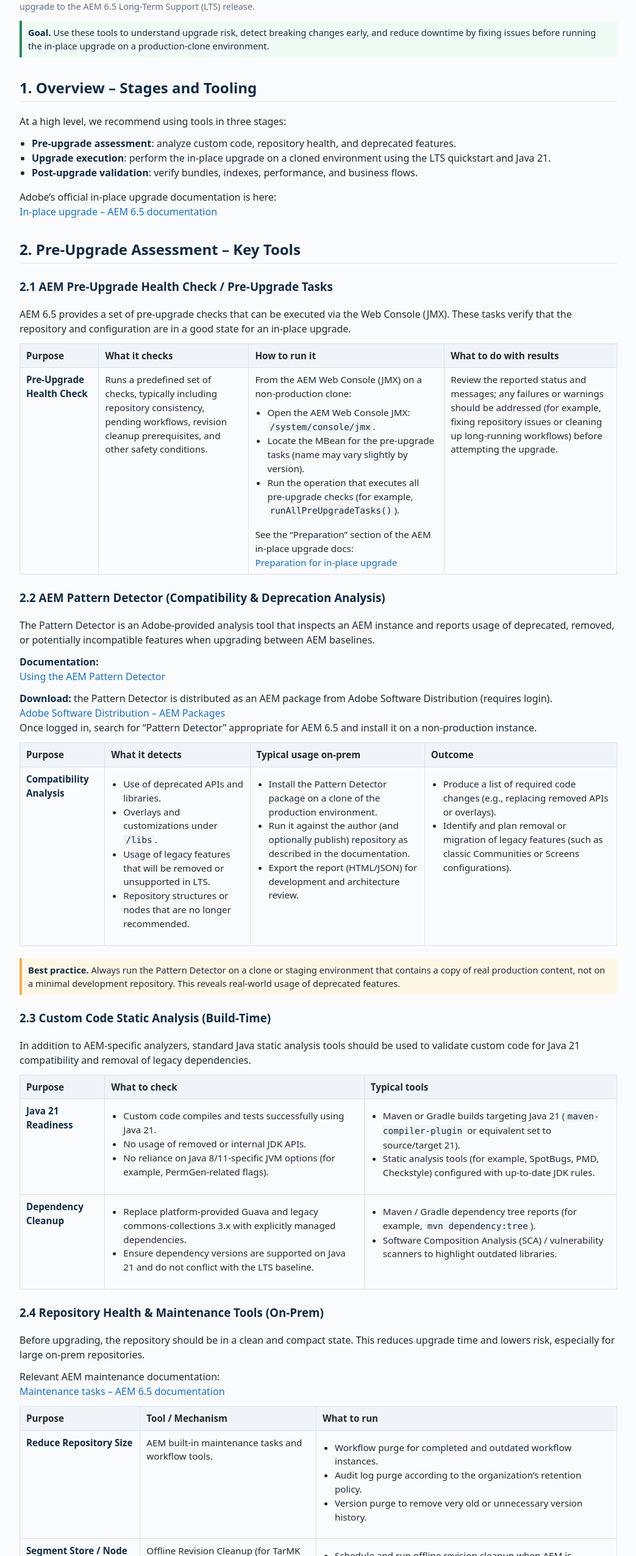
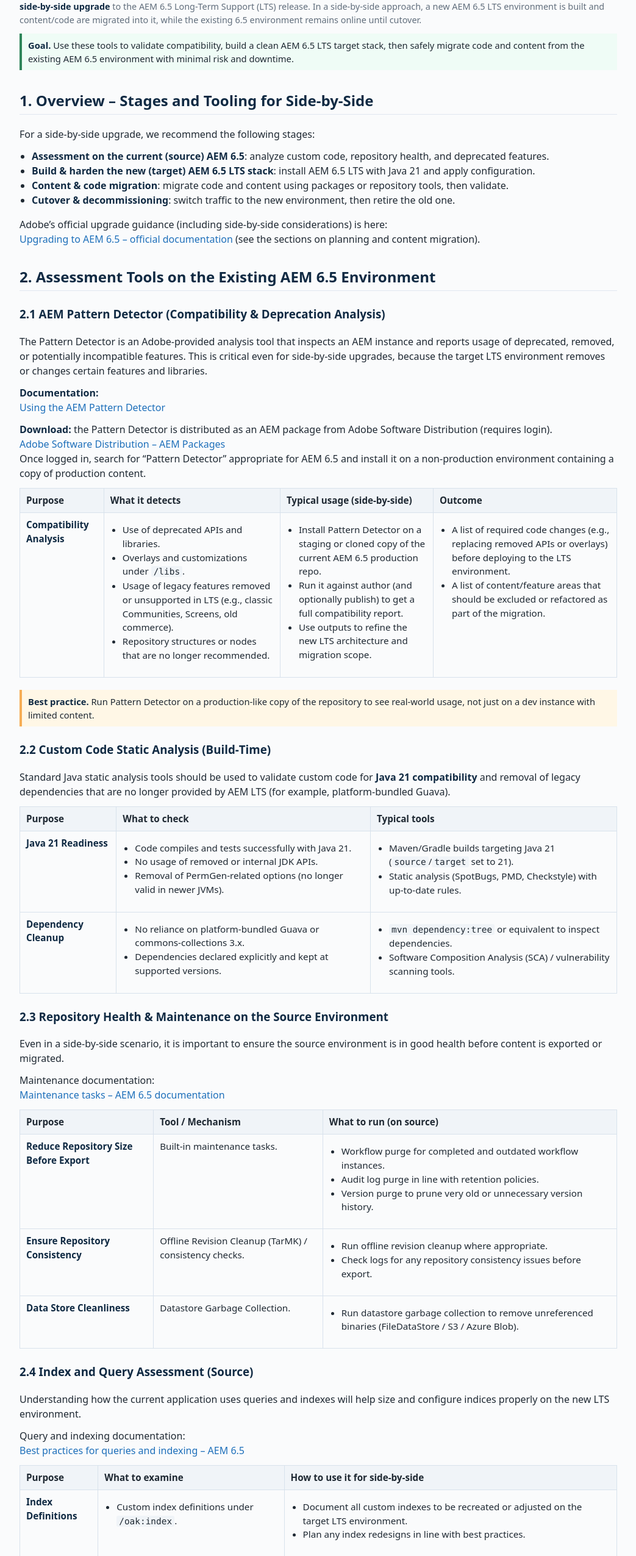
Before and after one commit to lbaoyu/eds-test, a website: page docs/lts-upgrade-tools.html in a window 1280 px wide. Shown: the part 189-2740 px from the top of the page at 61% size, without its empty margins (118-1161 px from the left). Drawn offline with Linux system fonts and the light colour scheme.

Commit message:
Update lts-upgrade-tools.html

```diff
--- a/docs/lts-upgrade-tools.html
+++ b/docs/lts-upgrade-tools.html
@@ -2,7 +2,7 @@
 <html lang="en">
 <head>
   <meta charset="UTF-8">
-  <title>AEM 6.5 LTS Upgrade – Tools & Pre‑Upgrade Assessment (On‑Prem)</title>
+  <title>AEM 6.5 LTS Side‑by‑Side Upgrade – Tools & Pre‑Upgrade Assessment (On‑Prem)</title>
   <style>
     body {
       font-family: system-ui, -apple-system, BlinkMacSystemFont, "Segoe UI", sans-serif;
@@ -91,84 +91,46 @@
 </head>
 <body>
 
-<h1>AEM 6.5 LTS Upgrade – Tools &amp; Pre‑Upgrade Assessment (On‑Prem)</h1>
+<h1>AEM 6.5 LTS Side‑by‑Side Upgrade – Tools &amp; Pre‑Upgrade Assessment (On‑Prem)</h1>
 <p class="small">
   This document summarizes the main tools and checks that an on‑premises AEM 6.5 customer should use when planning
-  and executing an upgrade to the AEM 6.5 Long‑Term Support (LTS) release.
+  and executing a <strong>side‑by‑side upgrade</strong> to the AEM 6.5 Long‑Term Support (LTS) release. In a side‑by‑side
+  approach, a new AEM 6.5 LTS environment is built and content/code are migrated into it, while the existing
+  6.5 environment remains online until cutover.
 </p>
 
 <div class="note">
-  <strong>Goal.</strong> Use these tools to understand upgrade risk, detect breaking changes early, and reduce downtime
-  by fixing issues before running the in‑place upgrade on a production‑clone environment.
+  <strong>Goal.</strong> Use these tools to validate compatibility, build a clean AEM 6.5 LTS target stack,
+  then safely migrate code and content from the existing AEM 6.5 environment with minimal risk and downtime.
 </div>
 
-<h2>1. Overview – Stages and Tooling</h2>
+<h2>1. Overview – Stages and Tooling for Side‑by‑Side</h2>
 
-<p>At a high level, we recommend using tools in three stages:</p>
+<p>For a side‑by‑side upgrade, we recommend the following stages:</p>
 
 <ul>
-  <li><strong>Pre‑upgrade assessment</strong>: analyze custom code, repository health, and deprecated features.</li>
-  <li><strong>Upgrade execution</strong>: perform the in‑place upgrade on a cloned environment using the LTS quickstart and Java 21.</li>
-  <li><strong>Post‑upgrade validation</strong>: verify bundles, indexes, performance, and business flows.</li>
+  <li><strong>Assessment on the current (source) AEM 6.5</strong>: analyze custom code, repository health, and deprecated features.</li>
+  <li><strong>Build &amp; harden the new (target) AEM 6.5 LTS stack</strong>: install AEM 6.5 LTS with Java 21 and apply configuration.</li>
+  <li><strong>Content &amp; code migration</strong>: migrate code and content using packages or repository tools, then validate.</li>
+  <li><strong>Cutover &amp; decommissioning</strong>: switch traffic to the new environment, then retire the old one.</li>
 </ul>
 
 <p>
-  Adobe’s official in‑place upgrade documentation is here:<br>
-  <a href="https://experienceleague.adobe.com/docs/experience-manager-65/deploying/upgrading/in-place-upgrade.html?lang=en" target="_blank" rel="noopener">
-    In‑place upgrade – AEM 6.5 documentation
-  </a>
+  Adobe’s official upgrade guidance (including side‑by‑side considerations) is here:<br>
+  <a href="https://experienceleague.adobe.com/docs/experience-manager-65/deploying/upgrading/in-place-upgrade.html?lang=en"
+     target="_blank" rel="noopener">
+    Upgrading to AEM 6.5 – official documentation
+  </a> (see the sections on planning and content migration).
 </p>
 
-<h2>2. Pre‑Upgrade Assessment – Key Tools</h2>
+<h2>2. Assessment Tools on the Existing AEM 6.5 Environment</h2>
 
-<h3>2.1 AEM Pre‑Upgrade Health Check / Pre‑Upgrade Tasks</h3>
-
-<p>
-  AEM 6.5 provides a set of pre‑upgrade checks that can be executed via the Web Console (JMX). These tasks verify that
-  the repository and configuration are in a good state for an in‑place upgrade.
-</p>
-
-<table>
-  <thead>
-    <tr>
-      <th>Purpose</th>
-      <th>What it checks</th>
-      <th>How to run it</th>
-      <th>What to do with results</th>
-    </tr>
-  </thead>
-  <tbody>
-    <tr>
-      <td><strong>Pre‑Upgrade Health Check</strong></td>
-      <td>
-        Runs a predefined set of checks, typically including repository consistency, pending workflows,
-        revision cleanup prerequisites, and other safety conditions.
-      </td>
-      <td>
-        From the AEM Web Console (JMX) on a non‑production clone:
-        <ul>
-          <li>Open the AEM Web Console JMX: <code>/system/console/jmx</code>.</li>
-          <li>Locate the MBean for the pre‑upgrade tasks (name may vary slightly by version).</li>
-          <li>Run the operation that executes all pre‑upgrade checks (for example, <code>runAllPreUpgradeTasks()</code>).</li>
-        </ul>
-        See the “Preparation” section of the AEM in‑place upgrade docs:<br>
-        <a href="https://experienceleague.adobe.com/docs/experience-manager-65/deploying/upgrading/in-place-upgrade.html?lang=en#preparation" target="_blank" rel="noopener">
-          Preparation for in‑place upgrade
-        </a>
-      </td>
-      <td>
-        Review the reported status and messages; any failures or warnings should be addressed (for example,
-        fixing repository issues or cleaning up long‑running workflows) before attempting the upgrade.
-      </td>
-    </tr>
-  </tbody>
-</table>
-
-<h3>2.2 AEM Pattern Detector (Compatibility &amp; Deprecation Analysis)</h3>
+<h3>2.1 AEM Pattern Detector (Compatibility &amp; Deprecation Analysis)</h3>
 
 <p>
   The Pattern Detector is an Adobe‑provided analysis tool that inspects an AEM instance and reports usage of deprecated,
-  removed, or potentially incompatible features when upgrading between AEM baselines.
+  removed, or potentially incompatible features. This is critical even for side‑by‑side upgrades, because the target LTS
+  environment removes or changes certain features and libraries.
 </p>
 
 <p>
@@ -185,7 +147,8 @@
      target="_blank" rel="noopener">
     Adobe Software Distribution – AEM Packages
   </a><br>
-  Once logged in, search for “Pattern Detector” appropriate for AEM 6.5 and install it on a non‑production instance.
+  Once logged in, search for “Pattern Detector” appropriate for AEM 6.5 and install it on a non‑production environment
+  containing a copy of production content.
 </p>
 
 <table>
@@ -193,7 +156,7 @@
     <tr>
       <th>Purpose</th>
       <th>What it detects</th>
-      <th>Typical usage on‑prem</th>
+      <th>Typical usage (side‑by‑side)</th>
       <th>Outcome</th>
     </tr>
   </thead>
@@ -204,21 +167,21 @@
         <ul>
           <li>Use of deprecated APIs and libraries.</li>
           <li>Overlays and customizations under <code>/libs</code>.</li>
-          <li>Usage of legacy features that will be removed or unsupported in LTS.</li>
+          <li>Usage of legacy features removed or unsupported in LTS (e.g., classic Communities, Screens, old commerce).</li>
           <li>Repository structures or nodes that are no longer recommended.</li>
         </ul>
       </td>
       <td>
         <ul>
-          <li>Install the Pattern Detector package on a clone of the production environment.</li>
-          <li>Run it against the author (and optionally publish) repository as described in the documentation.</li>
-          <li>Export the report (HTML/JSON) for development and architecture review.</li>
+          <li>Install Pattern Detector on a staging or cloned copy of the current AEM 6.5 production repo.</li>
+          <li>Run it against author (and optionally publish) to get a full compatibility report.</li>
+          <li>Use outputs to refine the new LTS architecture and migration scope.</li>
         </ul>
       </td>
       <td>
         <ul>
-          <li>Produce a list of required code changes (e.g., replacing removed APIs or overlays).</li>
-          <li>Identify and plan removal or migration of legacy features (such as classic Communities or Screens configurations).</li>
+          <li>A list of required code changes (e.g., replacing removed APIs or overlays) before deploying to the LTS environment.</li>
+          <li>A list of content/feature areas that should be excluded or refactored as part of the migration.</li>
         </ul>
       </td>
     </tr>
@@ -226,15 +189,15 @@
 </table>
 
 <div class="warn">
-  <strong>Best practice.</strong> Always run the Pattern Detector on a clone or staging environment that contains a copy of
-  real production content, not on a minimal development repository. This reveals real‑world usage of deprecated features.
+  <strong>Best practice.</strong> Run Pattern Detector on a production‑like copy of the repository to see real‑world usage,
+  not just on a dev instance with limited content.
 </div>
 
-<h3>2.3 Custom Code Static Analysis (Build‑Time)</h3>
+<h3>2.2 Custom Code Static Analysis (Build‑Time)</h3>
 
 <p>
-  In addition to AEM‑specific analyzers, standard Java static analysis tools should be used to validate
-  custom code for Java 21 compatibility and removal of legacy dependencies.
+  Standard Java static analysis tools should be used to validate custom code for <strong>Java 21 compatibility</strong>
+  and removal of legacy dependencies that are no longer provided by AEM LTS (for example, platform‑bundled Guava).
 </p>
 
 <table>
@@ -250,15 +213,15 @@
       <td><strong>Java 21 Readiness</strong></td>
       <td>
         <ul>
-          <li>Custom code compiles and tests successfully using Java 21.</li>
+          <li>Code compiles and tests successfully with Java 21.</li>
           <li>No usage of removed or internal JDK APIs.</li>
-          <li>No reliance on Java 8/11‑specific JVM options (for example, PermGen‑related flags).</li>
+          <li>Removal of PermGen‑related options (no longer valid in newer JVMs).</li>
         </ul>
       </td>
       <td>
         <ul>
-          <li>Maven or Gradle builds targeting Java 21 (<code>maven-compiler-plugin</code> or equivalent set to source/target 21).</li>
-          <li>Static analysis tools (for example, SpotBugs, PMD, Checkstyle) configured with up‑to‑date JDK rules.</li>
+          <li>Maven/Gradle builds targeting Java 21 (<code>source</code>/<code>target</code> set to 21).</li>
+          <li>Static analysis (SpotBugs, PMD, Checkstyle) with up‑to‑date rules.</li>
         </ul>
       </td>
     </tr>
@@ -266,29 +229,29 @@
       <td><strong>Dependency Cleanup</strong></td>
       <td>
         <ul>
-          <li>Replace platform‑provided Guava and legacy commons‑collections 3.x with explicitly managed dependencies.</li>
-          <li>Ensure dependency versions are supported on Java 21 and do not conflict with the LTS baseline.</li>
+          <li>No reliance on platform‑bundled Guava or commons‑collections 3.x.</li>
+          <li>Dependencies declared explicitly and kept at supported versions.</li>
         </ul>
       </td>
       <td>
         <ul>
-          <li>Maven / Gradle dependency tree reports (for example, <code>mvn dependency:tree</code>).</li>
-          <li>Software Composition Analysis (SCA) / vulnerability scanners to highlight outdated libraries.</li>
+          <li><code>mvn dependency:tree</code> or equivalent to inspect dependencies.</li>
+          <li>Software Composition Analysis (SCA) / vulnerability scanning tools.</li>
         </ul>
       </td>
     </tr>
   </tbody>
 </table>
 
-<h3>2.4 Repository Health &amp; Maintenance Tools (On‑Prem)</h3>
+<h3>2.3 Repository Health &amp; Maintenance on the Source Environment</h3>
 
 <p>
-  Before upgrading, the repository should be in a clean and compact state. This reduces upgrade time and lowers risk,
-  especially for large on‑prem repositories.
+  Even in a side‑by‑side scenario, it is important to ensure the source environment is in good health
+  before content is exported or migrated.
 </p>
 
 <p>
-  Relevant AEM maintenance documentation:<br>
+  Maintenance documentation:<br>
   <a href="https://experienceleague.adobe.com/docs/experience-manager-65/administering/operations/maintenance.html?lang=en"
      target="_blank" rel="noopener">
     Maintenance tasks – AEM 6.5 documentation
@@ -300,49 +263,48 @@
     <tr>
       <th>Purpose</th>
       <th>Tool / Mechanism</th>
-      <th>What to run</th>
+      <th>What to run (on source)</th>
     </tr>
   </thead>
   <tbody>
     <tr>
-      <td><strong>Reduce Repository Size</strong></td>
-      <td>AEM built‑in maintenance tasks and workflow tools.</td>
+      <td><strong>Reduce Repository Size Before Export</strong></td>
+      <td>Built‑in maintenance tasks.</td>
       <td>
         <ul>
           <li>Workflow purge for completed and outdated workflow instances.</li>
-          <li>Audit log purge according to the organization’s retention policy.</li>
-          <li>Version purge to remove very old or unnecessary version history.</li>
+          <li>Audit log purge in line with retention policies.</li>
+          <li>Version purge to prune very old or unnecessary version history.</li>
         </ul>
       </td>
     </tr>
     <tr>
-      <td><strong>Segment Store / Node Store Cleanup</strong></td>
-      <td>Offline Revision Cleanup (for TarMK repositories).</td>
+      <td><strong>Ensure Repository Consistency</strong></td>
+      <td>Offline Revision Cleanup (TarMK) / consistency checks.</td>
       <td>
         <ul>
-          <li>Schedule and run offline revision cleanup when AEM is stopped, as described in the maintenance documentation.</li>
-          <li>Ensure that sufficient disk space is available for the process.</li>
+          <li>Run offline revision cleanup where appropriate.</li>
+          <li>Check logs for any repository consistency issues before export.</li>
         </ul>
       </td>
     </tr>
     <tr>
-      <td><strong>Data Store Cleanup</strong></td>
-      <td>Datastore Garbage Collection (FileDataStore / S3 / Azure Blob).</td>
+      <td><strong>Data Store Cleanliness</strong></td>
+      <td>Datastore Garbage Collection.</td>
       <td>
         <ul>
-          <li>Run datastore garbage collection for your datastore type, following Adobe’s guidance.</li>
-          <li>Monitor logs for warnings and ensure that no active binaries are incorrectly removed.</li>
+          <li>Run datastore garbage collection to remove unreferenced binaries (FileDataStore / S3 / Azure Blob).</li>
         </ul>
       </td>
     </tr>
   </tbody>
 </table>
 
-<h3>2.5 Index and Query Assessment</h3>
+<h3>2.4 Index and Query Assessment (Source)</h3>
 
 <p>
-  Custom Oak indexes and query patterns should be reviewed before the upgrade, as Oak is upgraded as part of the LTS
-  release and index behavior can evolve.
+  Understanding how the current application uses queries and indexes will help size and configure indices properly on
+  the new LTS environment.
 </p>
 
 <p>
@@ -358,22 +320,21 @@
     <tr>
       <th>Purpose</th>
       <th>What to examine</th>
-      <th>How to proceed</th>
+      <th>How to use it for side‑by‑side</th>
     </tr>
   </thead>
   <tbody>
     <tr>
-      <td><strong>Index Definition Review</strong></td>
+      <td><strong>Index Definitions</strong></td>
       <td>
         <ul>
-          <li>Custom index definitions under <code>/oak:index</code> in the repository.</li>
-          <li>Async indexers and their current health/performance.</li>
+          <li>Custom index definitions under <code>/oak:index</code>.</li>
         </ul>
       </td>
       <td>
         <ul>
-          <li>Inspect custom indexes and confirm they align with current AEM 6.5 best practices.</li>
-          <li>Document indexes known to be heavy or problematic for special attention during and after the upgrade.</li>
+          <li>Document all custom indexes to be recreated or adjusted on the target LTS environment.</li>
+          <li>Plan any index redesigns in line with best practices.</li>
         </ul>
       </td>
     </tr>
@@ -381,97 +342,154 @@
       <td><strong>Query Hotspots</strong></td>
       <td>
         <ul>
-          <li>Frequently used queries (e.g., search components, listings, reports).</li>
-          <li>Any queries known to be slow or resource intensive.</li>
+          <li>Frequently used or slow queries (search, listings, reporting).</li>
         </ul>
       </td>
       <td>
         <ul>
-          <li>Capture baseline performance metrics for key queries before the upgrade.</li>
-          <li>Use AEM’s query explanation tools (for example, the Query Performance or Explain Query tools in the operations console) to confirm that proper indexes are being used.</li>
+          <li>Capture baseline performance metrics prior to migration.</li>
+          <li>Use AEM’s query tools (for example, explain query) to understand index usage; ensure equivalent or improved indexing on LTS.</li>
         </ul>
       </td>
     </tr>
   </tbody>
 </table>
 
-<h3>2.6 Functional Test Suites &amp; Smoke Tests</h3>
+<h2>3. Building the New AEM 6.5 LTS Target Environment</h2>
+
+<h3>3.1 AEM 6.5 LTS Quickstart &amp; Java 21</h3>
 
 <p>
-  Automated tests are not strictly an “upgrade tool”, but they are essential for turning assessment findings into a practical
-  validation strategy on‑prem.
+  The new environment is built as a fresh AEM 6.5 LTS installation running on Java 21.
+</p>
+
+<ul>
+  <li><strong>AEM 6.5 LTS Quickstart download</strong> (requires login):<br>
+    <a href="https://experience.adobe.com/#/downloads/content/software-distribution/en/aem.html"
+       target="_blank" rel="noopener">
+      Adobe Software Distribution – AEM 6.5
+    </a>
+  </li>
+  <li><strong>Java 21</strong> from your preferred vendor (e.g., Oracle, Eclipse Temurin, Red Hat) installed on all AEM nodes.</li>
+</ul>
+
+<p>
+  Use the standard AEM 6.5 installation and hardening guides to build the new author/publish tiers with the desired topology,
+  ensuring:
+</p>
+<ul>
+  <li>Correct runmodes and port assignments.</li>
+  <li>Dispatcher/web server configured for the new environment.</li>
+  <li>Security and networking aligned with organizational standards.</li>
+</ul>
+
+<h3>3.2 Deploying Updated Code &amp; Index Definitions</h3>
+
+<p>
+  Once the base AEM 6.5 LTS environment is running:</p>
+<ul>
+  <li>Deploy the <strong>updated application code</strong> that has been made Java 21 and LTS‑compatible.</li>
+  <li>Deploy required <strong>index definitions</strong> and configurations (ideally in code, via content packages and OSGi configs).</li>
+  <li>Run smoke tests to confirm the application behaves correctly in the new environment before content migration.</li>
+</ul>
+
+<h2>4. Content Migration Tools &amp; Options (Side‑by‑Side)</h2>
+
+<p>
+  For AEM 6.5 to AEM 6.5 LTS on‑prem, common content migration approaches include:
 </p>
 
 <table>
   <thead>
     <tr>
-      <th>Type</th>
-      <th>Role in the upgrade</th>
+      <th>Approach</th>
+      <th>Tooling</th>
+      <th>Usage &amp; notes</th>
     </tr>
   </thead>
   <tbody>
     <tr>
-      <td><strong>Unit &amp; Integration Tests</strong></td>
+      <td><strong>Content Packages</strong></td>
       <td>
-        Run as part of the build pipeline to ensure the codebase works correctly on Java 21 and with updated dependencies
-        and AEM APIs.
+        AEM Package Manager (<code>/crx/packmgr</code>), with packages created via:
+        <ul>
+          <li>AEM Package Manager UI</li>
+          <li>FileVault / vlt‑rcp</li>
+        </ul>
+      </td>
+      <td>
+        <ul>
+          <li>Suitable when the content structure is stable and compatible.</li>
+          <li>Typically done in batches (sites, DAM folders, configurations).</li>
+          <li>Requires careful testing to ensure no versioning / node type conflicts when importing into LTS.</li>
+        </ul>
       </td>
     </tr>
     <tr>
-      <td><strong>End‑to‑End / UI Tests</strong></td>
+      <td><strong>Repository Copy / Oak Tools</strong></td>
       <td>
-        Executed on the upgraded on‑prem clone to verify the main authoring and publishing flows:
-        page creation and editing, asset upload, workflows, and public‑site navigation.
+        Oak tooling such as <code>oak-run</code> and <code>oak-upgrade</code> (for advanced scenarios).<br>
+        Oak documentation:<br>
+        <a href="https://jackrabbit.apache.org/oak/docs/oak-run.html"
+           target="_blank" rel="noopener">
+          Oak-run documentation
+        </a>
+      </td>
+      <td>
+        <ul>
+          <li>Used in more specialized cases where large volumes of content or specific node store layouts are involved.</li>
+          <li>Requires strong familiarity with Oak and AEM repository internals.</li>
+        </ul>
       </td>
     </tr>
   </tbody>
 </table>
 
-<h2>3. Tools During Upgrade Execution (On‑Prem)</h2>
-
-<p>
-  Once pre‑upgrade assessment is complete and issues are addressed, the in‑place upgrade itself is typically carried
-  out on a clone of the production environment. Key tools and artifacts at this stage include:
+<p class="warn">
+  <strong>Important.</strong> For each migration path (packages or oak tools), test on non‑production first,
+  and consider a dry‑run migration to the LTS environment to measure timing and uncover structural issues.
 </p>
 
+<h2>5. Post‑Migration Validation Tools</h2>
+
+<p>After content and code have been migrated into the AEM 6.5 LTS environment, use the following tools and checks:</p>
+
 <ul>
-  <li><strong>AEM 6.5 LTS Quickstart Jar</strong> – the updated AEM 6.5 quickstart JAR used to perform the in‑place upgrade, downloaded from Adobe Software Distribution:
-    <br>
-    <a href="https://experience.adobe.com/#/downloads/content/software-distribution/en/aem.html"
-       target="_blank" rel="noopener">
-      Adobe Software Distribution – AEM 6.5
-    </a>
+  <li><strong>OSGi Console</strong> – verify all relevant bundles are in the <em>Active</em> state.</li>
+  <li><strong>JMX / Monitoring</strong> – check repository index status, async indexers, and queues.</li>
+  <li><strong>Log Review</strong> – watch for errors related to missing content, node types, or removed features.</li>
+  <li><strong>Functional &amp; Performance Tests</strong> – run automated tests and smoke tests:
+    <ul>
+      <li>Authoring (create/edit/publish pages, manage assets).</li>
+      <li>Public site usage (key user journeys, search, navigation).</li>
+    </ul>
   </li>
-  <li><strong>Java 21 Runtime</strong> – installed and configured on the on‑premises AEM servers using the vendor’s standard distribution (for example, Oracle, Eclipse Temurin).</li>
-  <li><strong>Backup &amp; Snapshot Tools</strong> – virtual machine snapshots, filesystem backups, and datastore backups to enable rapid rollback.</li>
-  <li><strong>System Logs</strong> – especially <code>upgrade.log</code>, <code>error.log</code>, and GC logs during the first startup on the LTS baseline.</li>
 </ul>
 
-<h2>4. Post‑Upgrade Validation Tools</h2>
-
-<p>After the upgrade completes on the clone (and later on production), the following tools and checks should be used:</p>
+<h2>6. Summary – Side‑by‑Side Upgrade Tool Checklist</h2>
 
 <ul>
-  <li><strong>OSGi Console</strong> – verify that all relevant bundles are in the <em>Active</em> state and that no critical bundles are stuck in <em>Installed</em> or <em>Resolved</em>.</li>
-  <li><strong>JMX / Monitoring</strong> – check repository index status, last indexing times, and queue health using the JMX console.</li>
-  <li><strong>Log Review</strong> – examine logs for repeated errors or warnings related to removed features, missing libraries, or failed index operations.</li>
-  <li><strong>Functional and Performance Tests</strong> – run the same test suites and smoke tests used in pre‑upgrade assessment to confirm behavior and compare baseline performance metrics.</li>
-</ul>
-
-<h2>5. Summary – Recommended Pre‑Upgrade Checklist (On‑Prem)</h2>
-
-<ul>
-  <li>Run AEM’s <strong>pre‑upgrade health checks</strong> on a production‑clone and address all reported issues.</li>
-  <li>Install and run the <strong>Pattern Detector</strong> to identify deprecated features, overlays, and APIs in use.</li>
-  <li>Perform <strong>code analysis</strong> for Java 21 compatibility and dependency cleanup (for example, Guava and commons‑collections 3.x).</li>
-  <li>Clean and compact the repository (workflow/audit/version purge, offline revision cleanup, datastore garbage collection).</li>
-  <li>Review and document <strong>custom indexes</strong> and <strong>query hotspots</strong>.</li>
-  <li>Prepare and run <strong>automated tests</strong> and smoke tests against an upgraded on‑prem clone.</li>
+  <li>On the <strong>current AEM 6.5</strong>:
+    <ul>
+      <li>Run <strong>Pattern Detector</strong> and review compatibility findings.</li>
+      <li>Perform <strong>code static analysis</strong> for Java 21 and dependency cleanup.</li>
+      <li>Run repository <strong>maintenance tasks</strong> (purges, cleanup, datastore GC).</li>
+      <li>Document <strong>custom indexes</strong> and <strong>query hotspots</strong>.</li>
+    </ul>
+  </li>
+  <li>On the <strong>new AEM 6.5 LTS</strong>:
+    <ul>
+      <li>Install AEM 6.5 LTS (quickstart) with <strong>Java 21</strong>.</li>
+      <li>Deploy updated application code and index definitions.</li>
+      <li>Migrate content using packages or repository tools.</li>
+      <li>Run <strong>OSGi/JMX checks</strong>, log review, and full test suites.</li>
+    </ul>
+  </li>
 </ul>
 
 <p class="small">
-  With these tools and checks in place on‑prem, the actual in‑place upgrade to AEM 6.5 LTS becomes a controlled
-  execution step rather than a discovery exercise on production.
+  With these tools and practices, a side‑by‑side upgrade to AEM 6.5 LTS becomes a controlled migration into a
+  clean, modernized environment, rather than a risky in‑place change to the existing system.
 </p>
 
 </body>
```
